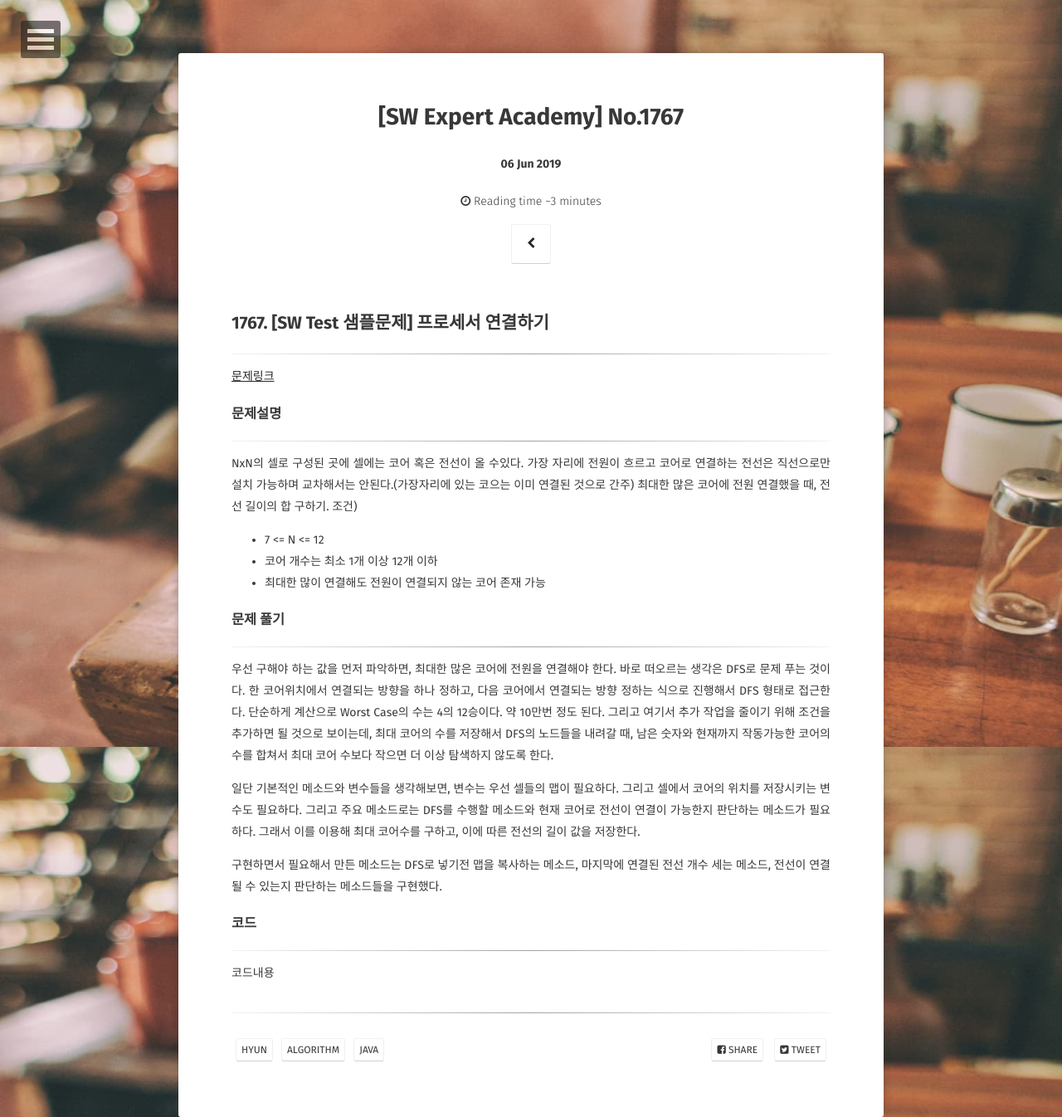
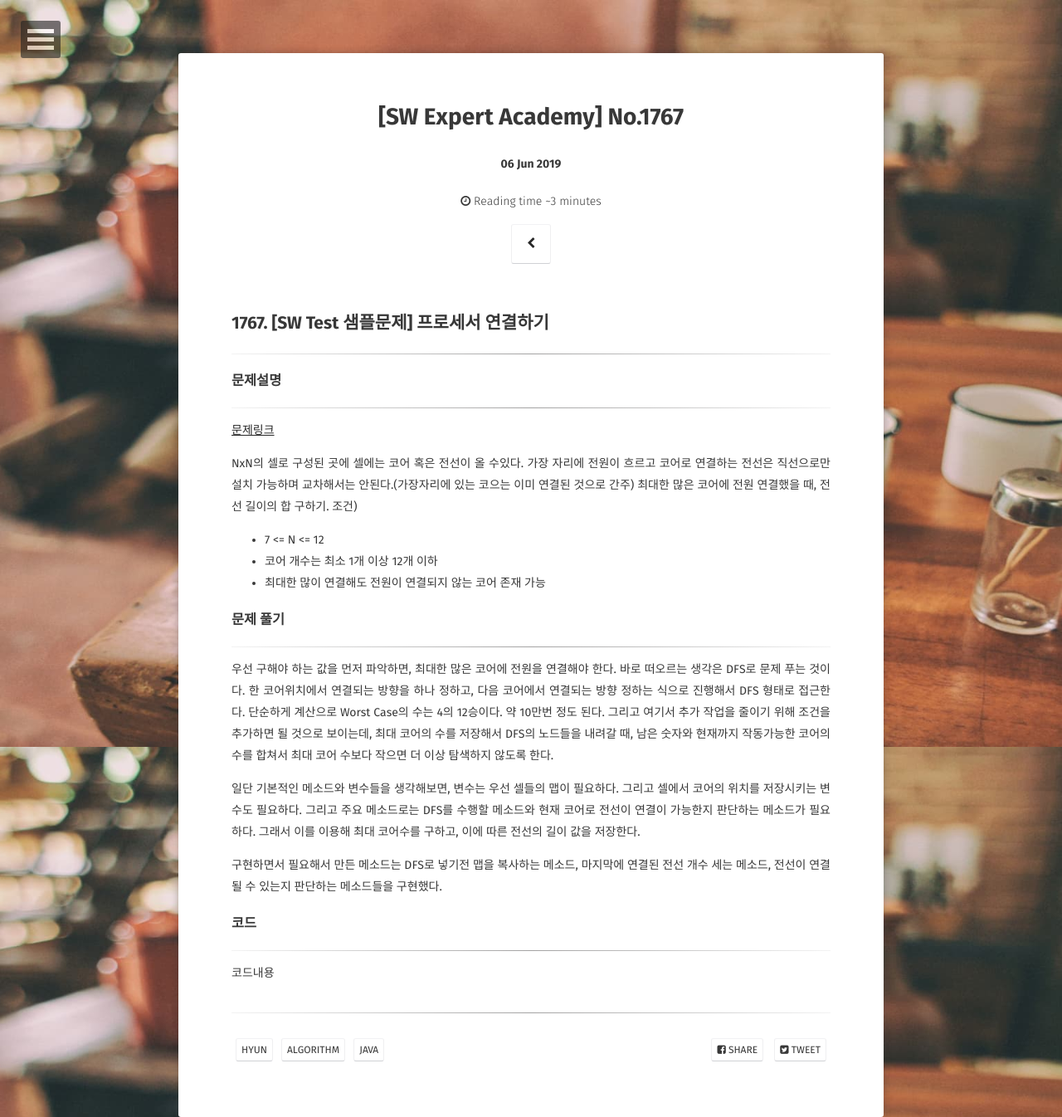
Before and after one commit to smilelife12/smilelife12.github.io, a Jekyll site: the page built from _posts/2019-06-04-Algorithm-SW1767.md, in a window 1280 px wide. Shown: the whole page at 83% size. Built offline with Jekyll 4.4.1, drawn with Linux system fonts in a browser that asks for light colours; some web fonts are replaced.

```diff
--- a/_posts/2019-06-04-Algorithm-SW1767.md
+++ b/_posts/2019-06-04-Algorithm-SW1767.md
@@ -12,9 +12,11 @@ comments: false
 
 ## 1767. [SW Test 샘플문제] 프로세서 연결하기
 - - -
-[문제링크](https://www.swexpertacademy.com/main/code/problem/problemDetail.do?contestProbId=AV4suNtaXFEDFAUf)
+
 ### 문제설명
 - - -
+[문제링크](https://www.swexpertacademy.com/main/code/problem/problemDetail.do?contestProbId=AV4suNtaXFEDFAUf)
+
 NxN의 셀로 구성된 곳에 셀에는 코어 혹은 전선이 올 수있다.
 가장 자리에 전원이 흐르고 코어로 연결하는 전선은 직선으로만 설치 가능하며 교차해서는 안된다.(가장자리에 있는 코으는 이미 연결된 것으로 간주)
 최대한 많은 코어에 전원 연결했을 때, 전선 길이의 합 구하기.
```
